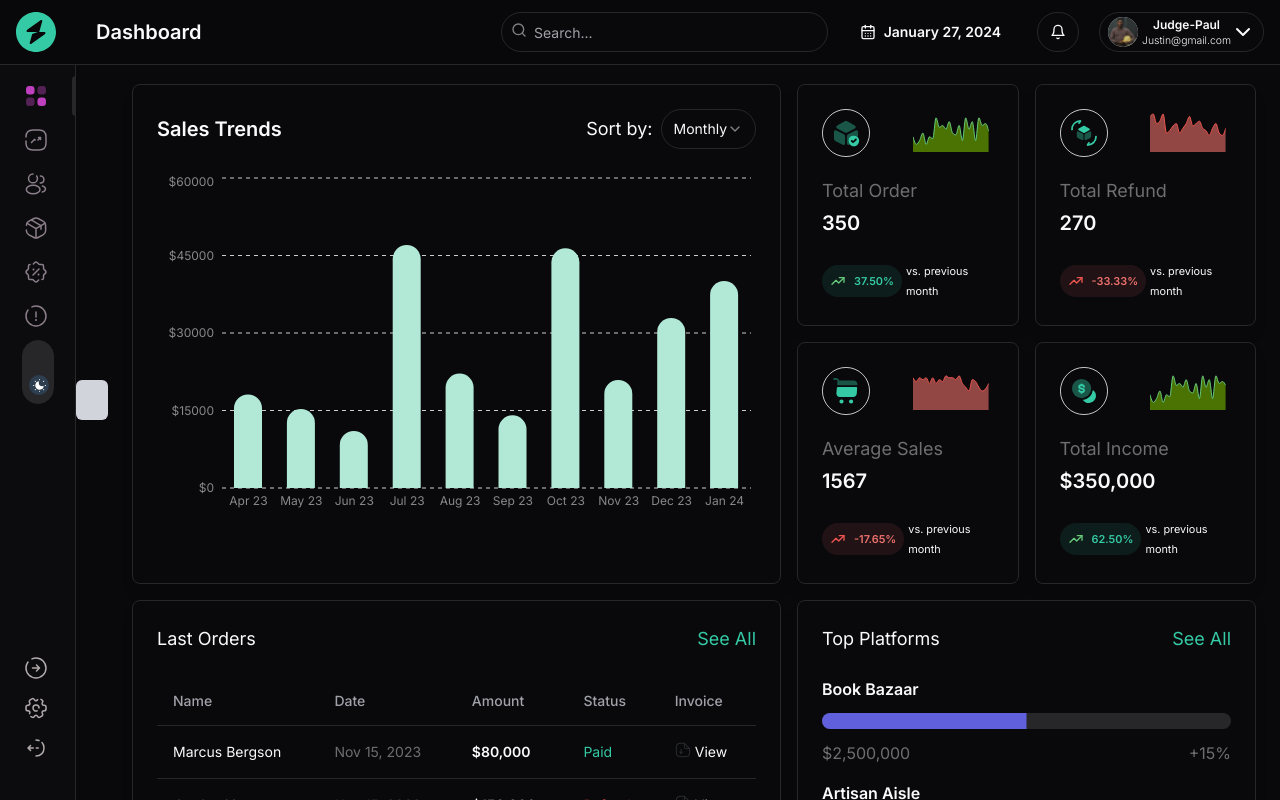
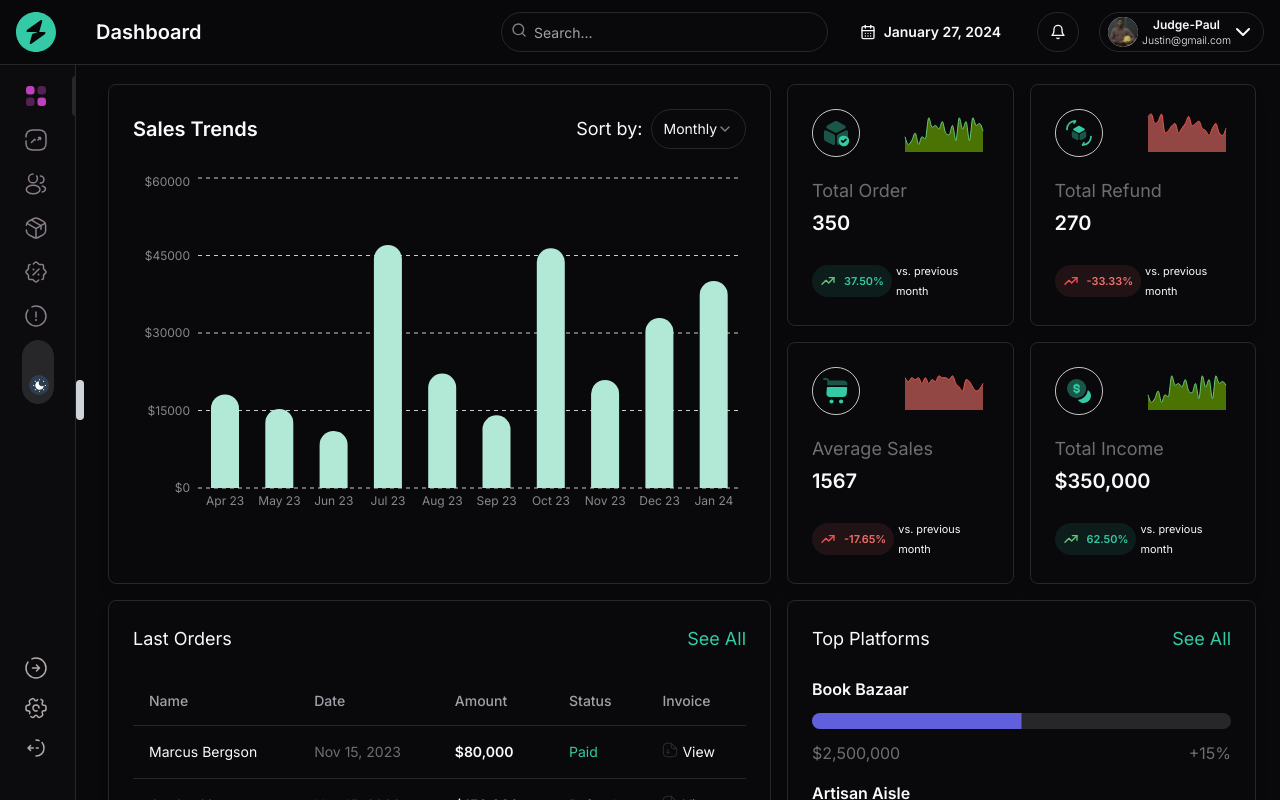
Before and after one commit to Judge-Paul/geegpay-dashboard, a Next.js app: page / in a window 1280 px wide. Built offline with nearby package versions, Linux system fonts and the light colour scheme.

Commit message:
refactor: clean up sidebar button

```diff
--- a/src/components/toggles/SidebarToggle.tsx
+++ b/src/components/toggles/SidebarToggle.tsx
@@ -1,5 +1,5 @@
 import { cn } from "@/lib/utils";
-import { ChevronRight } from "lucide-react";
+import { ChevronLeft, ChevronRight } from "lucide-react";
 import { Button } from "@/components/ui/button";
 import { useSidebar } from "@/hooks/useSidebar";
 import {
@@ -12,21 +12,15 @@ import {
 export default function SidebarToggle() {
   const { isOpen, toggle } = useSidebar();
 
-  const handleToggle = () => {
-    // setSwitchToggle(true);
-    // toggle();
-    // setTimeout(() => setSwitchToggle(false), 500);
-  };
   return (
     <div className="hidden h-full items-center sm:flex">
       <TooltipProvider>
         <Tooltip>
           <TooltipTrigger asChild>
-            <Button onClick={toggle} variant="ghost" asChild>
+            <Button onClick={toggle} variant="ghost" className="px-0" asChild>
               <div
                 className={cn(
-                  "h-10 rounded-full bg-gray-700 px-0 transition-all hover:bg-gray-500 hover:duration-300 dark:bg-gray-300 dark:hover:bg-gray-400",
-                  isOpen ? "w-1.5" : "w-2.5",
+                  "h-10 w-2 rounded-full bg-gray-700 px-0 transition-all hover:bg-gray-500 hover:duration-300 dark:bg-gray-300 dark:hover:bg-gray-400",
                 )}
               ></div>
             </Button>
```
